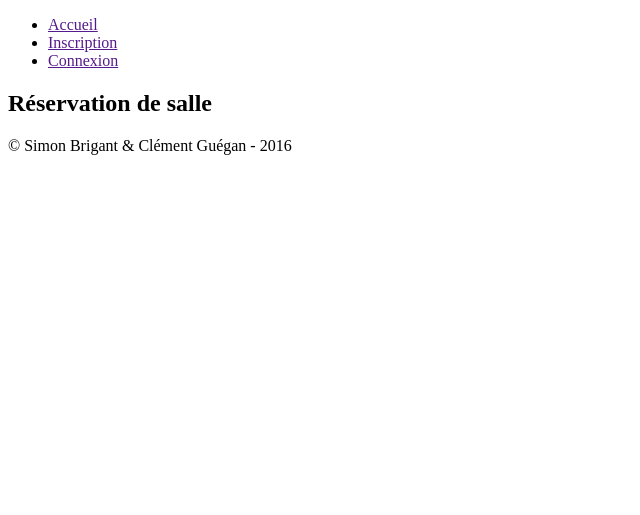
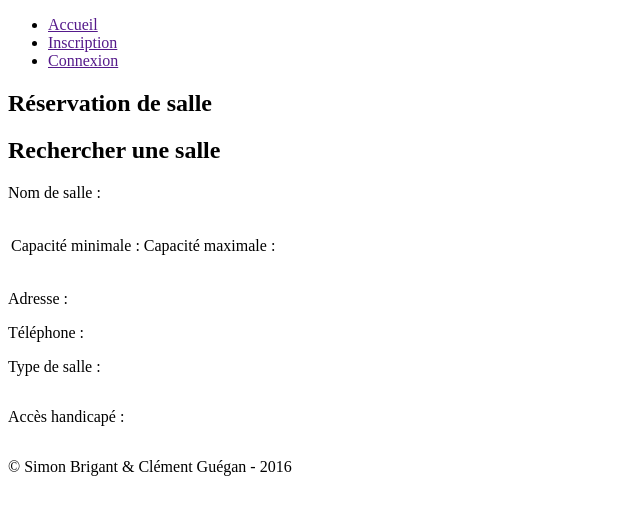
Before and after one commit to tnargib/trans, a PHP site: the page made by application/views/reservation.php in a window 1280 px wide. Shown: the top 515 px of the page, without its empty margins (0-640 px from the left). Run offline with PHP 8.4, Linux system fonts and the light colour scheme; the template is opened without the code that fills it, so the values that code supplies are empty; some libraries are stand-ins or nearby versions.

Commit message:
view reservation

```diff
--- a/application/config/routes.php
+++ b/application/config/routes.php
@@ -59,7 +59,7 @@
 $route['deconnexion'] = 'user/disconnect';
 $route['inscription'] = 'user/register';
 
-$route['reserver'] = 'reservation_control/display';
+$route['reserver'] = 'reservation_control/index';
 // $route['reserver/rechercher'] = 'reservation/search';
 // $route['reserver/ajouter'] = 'reservation/add';
 // $route['reserver/supprimer'] = 'reservation/delete';
--- a/application/views/reservation.php
+++ b/application/views/reservation.php
@@ -2,6 +2,83 @@
 	<section class="">
 		<h1 class="text-center">Réservation de salle</h1>
 
+		<h2>Rechercher une salle</h2>
+		<?php
+			echo form_open('search');
 
+			$nom = [
+				'name' => 'nom_salle',
+				'id' => 'nom_salle',
+				'placeholder' => 'Nom de salle',
+				'value' => set_value('nom_salle')
+			];
+
+			$cap_min = [
+				'name' => 'cap_min',
+				'id' => 'cap_min',
+				'type' => 'number',
+				'style' => 'width:90%;',
+				'value' => set_value('cap_min')
+			];
+
+			$cap_max = [
+				'name' => 'cap_max',
+				'id' => 'cap_max',
+				'type' => 'number',
+				'style' => 'width:90%;',
+				'value' => set_value('cap_max')
+			];
+
+			$acces_hand = [
+				'name' => 'acces_hand',
+				'id' => 'acces_hand',
+				'type' => 'checkbox',
+				'style' => 'width:10%',
+				'value' => set_value('acces_hand')
+			];
+
+			$type_salle = array(
+        'salle_concert'  => 'Salle de concert',
+        'bar'    => 'Bar',
+      );
+
+			$adresse = [
+				'name' => 'adresse',
+				'id' => 'adresse',
+				'placeholder' => 'Adresse',
+				'value' => set_value('adresse')
+			];
+
+			$telephone = [
+				'name' => 'telephone',
+				'id' => 'telephone',
+				'placeholder' => 'Telephone',
+				'value' => set_value('telephone')
+			];
+
+		?>
+
+		<?php if(isset($error)) echo "<center>". $error . "</center>"; ?>
+
+		<p>Nom de salle : <?= form_input($nom) ?></p>
+		<table>
+		<tr>
+			<td style="text-align: center">
+				<p>Capacité minimale : <?= form_input($cap_min) ?></p>
+			</td>
+			<td  style="text-align: center">
+				<p>Capacité maximale : <?= form_input($cap_max) ?></p>
+			</td>
+		</tr>
+		</table>
+
+		<p>Adresse : <?= form_input($adresse) ?></p>
+		<p>Téléphone : <?= form_input($telephone) ?></p>
+
+		<p>Type de salle : <?= form_dropdown('Type de salle', $type_salle, 'salle_concert') ?> </p>
+		<p style="display:inline-block;">Accès handicapé : </p><?= form_input($acces_hand) ?>
+
+		<?= form_submit('search', 'Lancer la recherche', ['class' => 'block']) ?>
+		<?= form_close() ?>
 	</section>
 </main>
```
Also changed, not shown: application/config/database.php (deleted, +0 -96 lines), application/controllers/Reservation_control.php (+4 -4 lines).
